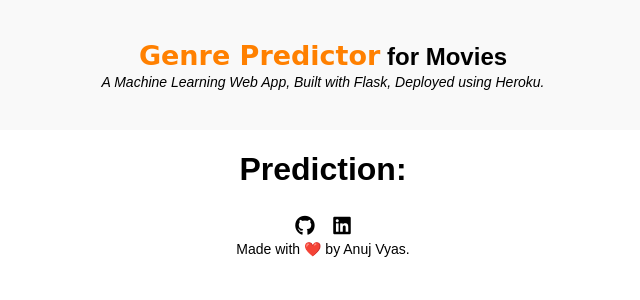
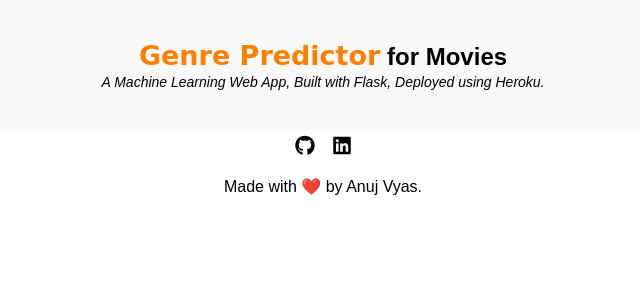
Before and after one commit to anujvyas/Movie-Genre-Prediction-Deployment, a Flask app: template templates/result.html in a window 1280 px wide. Shown: the top 300 px of the page, without its empty margins (317-957 px from the left). Run offline with Flask 2, Linux system fonts and the light colour scheme; the template is opened without the code that fills it, so the values that code supplies are empty; parts of the project's set-up code (start-up, migrations or seed data) failed here and were passed over; some libraries are stand-ins or nearby versions; some web fonts are replaced.

Commit message:
Update result.html

```diff
--- a/templates/result.html
+++ b/templates/result.html
@@ -5,8 +5,7 @@
 		<meta charset="utf-8">
 		<title>Movie Genre Predictor</title>
 		<link rel="shortcut icon" href="{{ url_for('static', filename='spam-favicon.ico') }}">
-		<link rel="stylesheet" type="text/css" href="../static/styles.css">
-		<!-- {{ url_for('static', filename='styles.css') }} -->
+		<link rel="stylesheet" type="text/css" href="{{ url_for('static', filename='styles.css') }}">
 		<script src="https://kit.fontawesome.com/5f3f547070.js" crossorigin="anonymous"></script>
 		<link href="https://fonts.googleapis.com/css2?family=Yatra+One&display=swap" rel="stylesheet">
 	</head>
@@ -15,44 +14,43 @@
 
 		<!-- Website Title -->
     	<div class="container">
-    		<h2><span class="heading_font">Genre Predictor</span> for Movies</h2>
+    		<h2 class='container-heading'><span class="heading_font">Genre Predictor</span> for Movies</h2>
             <div class='description'>
     			<p>A Machine Learning Web App, Built with Flask, Deployed using Heroku.</p>
     		</div>
     	</div>
 
 		<!-- Result -->
-		<h1 class='result result-heading'>Prediction: </h1>
 		<div class="results">
 			{% if prediction==0 %}
-				<h1 class='result result-prediction'>Miscellaneous</h1>
+				<h1>Predicted Genre: <span class='result-prediction'>Miscellaneous</span></h1>
 			{% elif prediction==1 %}
-				<h1 class='result result-prediction'>Action</h1>
+				<h1>Predicted Genre: <span class='result-prediction'>Action</span></h1>
 			{% elif prediction==2 %}
-				<h1 class='result result-prediction'>Adventure</h1>
+				<h1>Predicted Genre: <span class='result-prediction'>Adventure</span></h1>
 			{% elif prediction==3 %}
-				<h1 class='result result-prediction'>Comedy</h1>
+				<h1>Predicted Genre: <span class='result-prediction'>Comedy</span></h1>
 			{% elif prediction==4 %}
-				<h1 class='result result-prediction'>Drama</h1>
+				<h1>Predicted Genre: <span class='result-prediction'>Drama</span></h1>
 			{% elif prediction==5 %}
-				<h1 class='result result-prediction'>Horror</h1>
+				<h1>Predicted Genre: <span class='result-prediction'>Horror</span></h1>
 			{% elif prediction==6 %}
-				<h1 class='result result-prediction'>Romance</h1>
+				<h1>Predicted Genre: <span class='result-prediction'>Romance</span></h1>
 			{% elif prediction==7 %}
-				<h1 class='result result-prediction'>Sci-Fi</h1>
+				<h1>Predicted Genre: <span class='result-prediction'>Sci-Fi</span></h1>
 			{% elif prediction==8 %}
-				<h1 class='result result-prediction'>Thriller</h1>
+				<h1>Predicted Genre: <span class='result-prediction'>Thriller</span></h1>
 			{% endif %}
 		</div>
 
-		<!-- Contact -->
-        <div class="contact">
-            <a target="_blank" href="https://github.com/anujvyas"><i class="fab fa-github fa-lg contact-icon"></i></a>
-            <a target="_blank" href="https://www.linkedin.com/in/anujkvyas"><i class="fab fa-linkedin fa-lg contact-icon"></i></a>
+		<!-- Footer -->
+        <div class='footer'>
+            <div class="contact">
+                <a target="_blank" href="https://github.com/anujvyas/Movie-Genre-Prediction-Deployment"><i class="fab fa-github fa-lg contact-icon"></i></a>
+                <a target="_blank" href="https://www.linkedin.com/in/anujkvyas"><i class="fab fa-linkedin fa-lg contact-icon"></i></a>
+            </div>
+            <p class='footer-description'>Made with ❤️ by Anuj Vyas.</p>
         </div>
-
-		<!-- Footer -->
-        <footer>Made with ❤️ by Anuj Vyas.</footer>
 
 	</body>
 </html>
```
